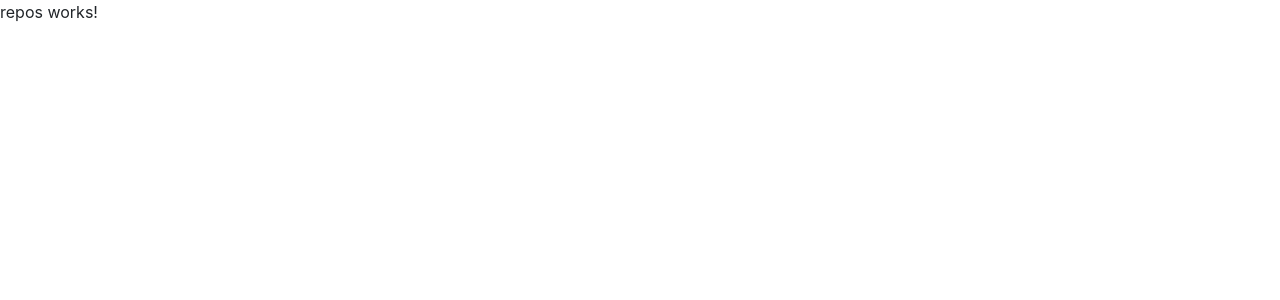
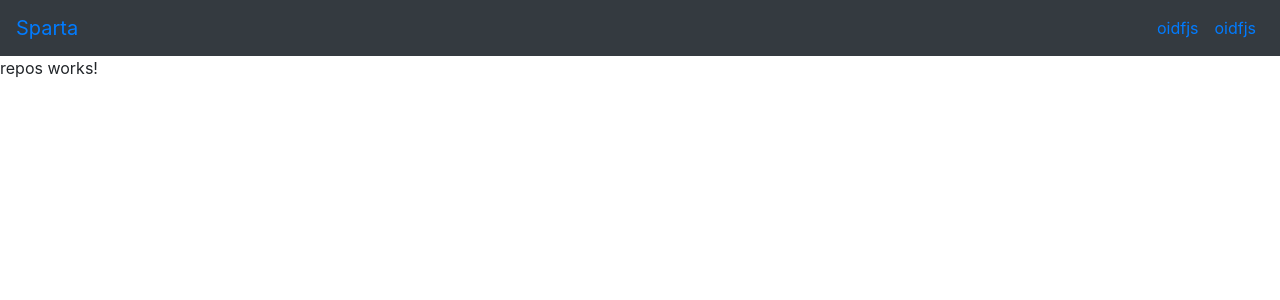
Before and after one commit to Jaguso/searcher-github-api-angular, an Angular app: page /repos in a window 1280 px wide. Shown: the top 300 px of the page. Built offline with nearby package versions, Linux system fonts and the light colour scheme.

Commit message:
added navbar

```diff
--- a/src/app/app.component.html
+++ b/src/app/app.component.html
@@ -1 +1,2 @@
+<app-navbar></app-navbar>
 <router-outlet></router-outlet>
--- a/src/app/app.module.ts
+++ b/src/app/app.module.ts
@@ -6,6 +6,7 @@ import { RouterModule, Routes } from '@angular/router';
 import { AppComponent } from './app.component';
 import { UsersComponent } from './components/users/users.component';
 import { ReposComponent } from './components/repos/repos.component';
+import { NavbarComponent } from './components/navbar/navbar.component';
 
 const routes: Routes = [
   { path: '', component: UsersComponent },
@@ -16,7 +17,8 @@ const routes: Routes = [
   declarations: [
     AppComponent,
     UsersComponent,
-    ReposComponent
+    ReposComponent,
+    NavbarComponent
   ],
   imports: [
     BrowserModule,
--- /dev/null
+++ b/src/app/components/navbar/navbar.component.html
@@ -0,0 +1,18 @@
+<nav class="navbar navbar-expand navbar-inverse bg-dark">
+  <a href="#" class="navbar-brand">Sparta</a>
+  <div class="collapse navbar-collapse">
+    <ul class="navbar-nav ml-auto">
+      <li class="nav-item">
+        <a href="#" class="nav-link">
+          oidfjs
+        </a>
+      </li>
+      <li class="nav-item">
+        <a href="#" class="nav-link">
+          oidfjs
+        </a>
+      </li>
+    </ul>
+
+  </div>
+</nav>
--- /dev/null
+++ b/src/app/components/navbar/navbar.component.ts
@@ -0,0 +1,15 @@
+import { Component, OnInit } from '@angular/core';
+
+@Component({
+  selector: 'app-navbar',
+  templateUrl: './navbar.component.html',
+  styleUrls: ['./navbar.component.css']
+})
+export class NavbarComponent implements OnInit {
+
+  constructor() { }
+
+  ngOnInit() {
+  }
+
+}
```
Also changed, not shown: src/app/components/navbar/navbar.component.css (added), 1 other file (tests, documents, lock files or other folders).
